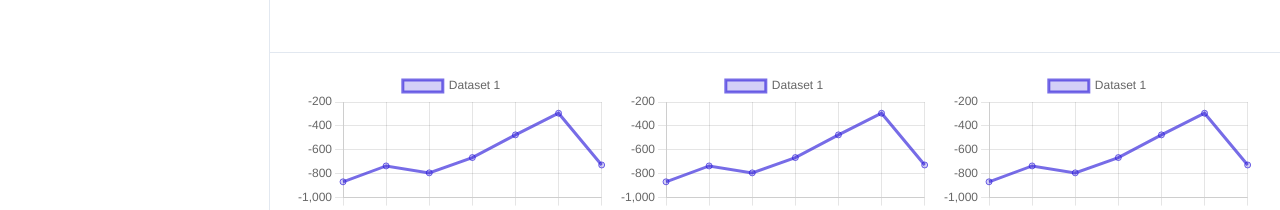
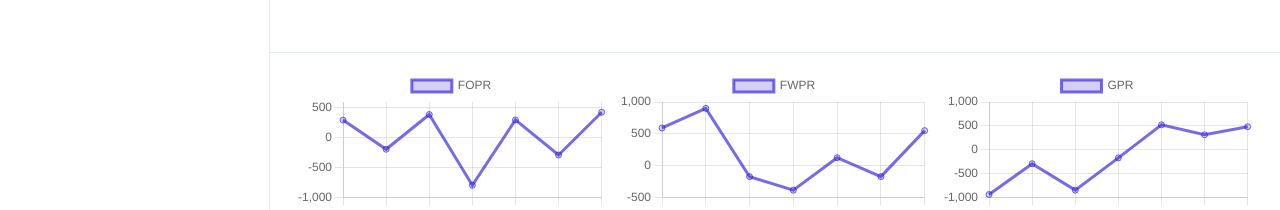
Before and after one commit to GalindoSVQ/visualizer, a React (Vite) app: page / in a window 1280 px wide. Shown: the part 590-800 px from the top of the page. Built offline with nearby package versions, Linux system fonts and the light colour scheme.

Commit message:
refactor: Update Charts component to accept a title prop

```diff
--- a/src/components/Charts.tsx
+++ b/src/components/Charts.tsx
@@ -32,18 +32,19 @@
 
 const labels = ["1", "2", "3", "4", "5", "6", "7"];
 
+export function Charts({ title }: { title: string }) {
   const data = {
     labels,
     datasets: [
       {
-      label: "Dataset 1",
-      data: labels.map(() => faker.datatype.number({ min: -1000, max: 1000 })),
+        label: title,
+        data: labels.map(() =>
+          faker.datatype.number({ min: -1000, max: 1000 })
+        ),
         borderColor: "rgba(36, 18, 216, 0.62)",
         backgroundColor: "rgba(36, 18, 216, 0.2)",
       },
     ],
   };
-
-export function Charts() {
   return <Line options={options} data={data} />;
 }
```
Lines whose indentation alone changed are shown as unchanged.
